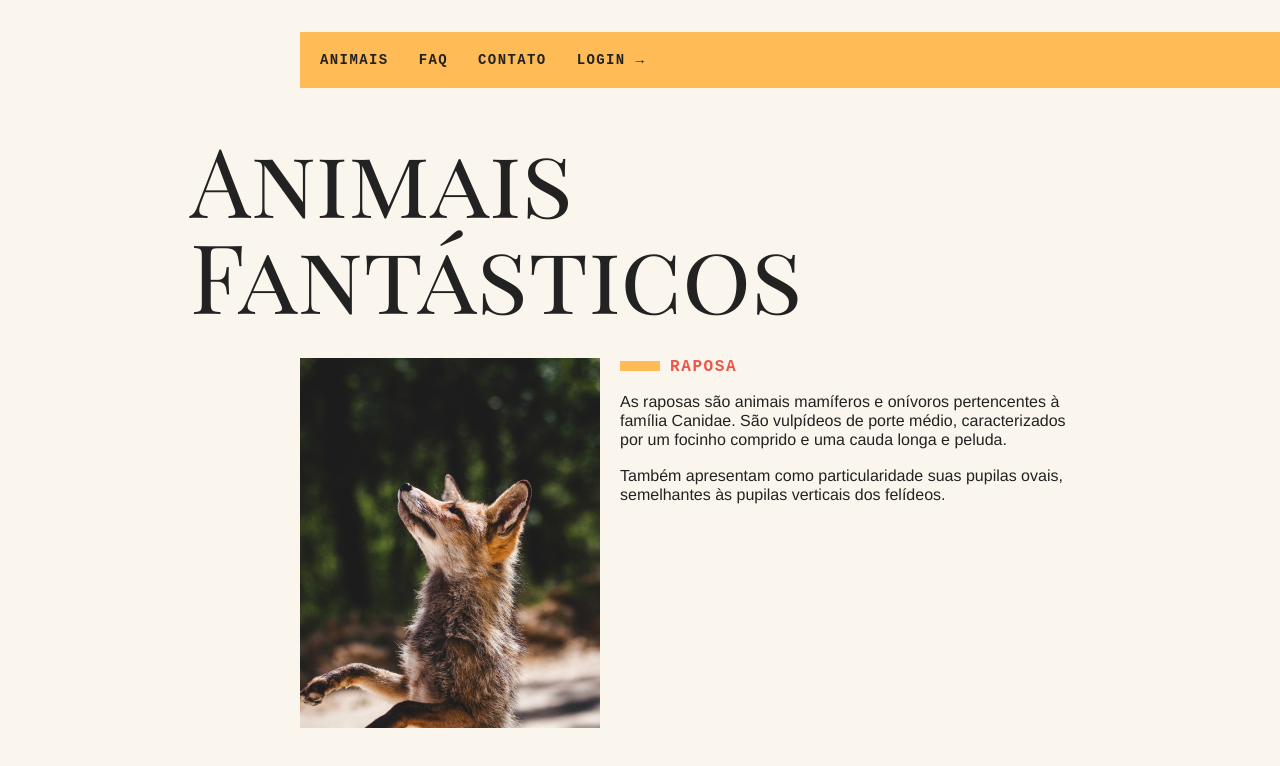
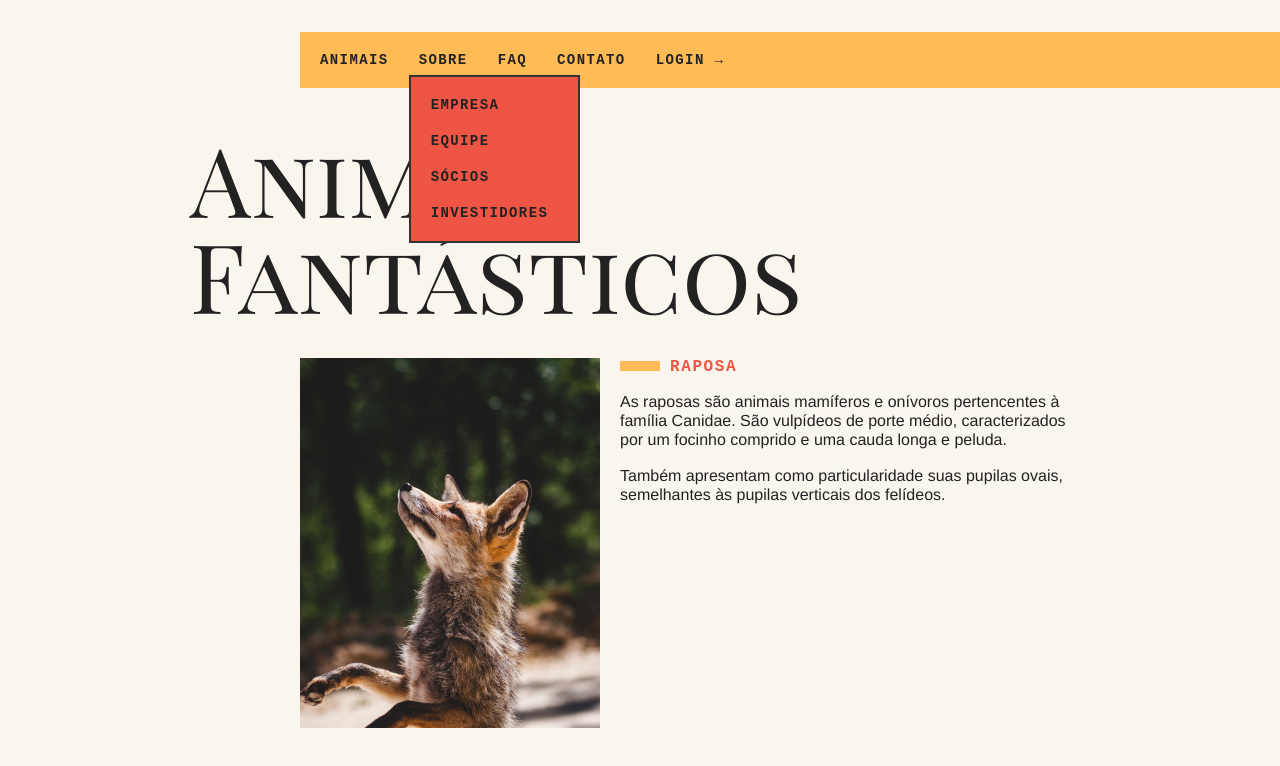
Before and after one commit to etizel/fantasticaanimals, a plain HTML site: page index.html in a window 1280 px wide. Shown: the top 766 px of the page. Drawn offline with Linux system fonts and the light colour scheme.

Commit message:
dropdown-menu

```diff
--- /dev/null
+++ b/css/dropdown-menu.css
@@ -0,0 +1,11 @@
+[data-dropdown] {
+position: relative;
+}
+
+.dropdown-menu {
+  position: absolute;
+  top: 33px;
+  background: #e54;
+  border: 2px solid #333;
+  z-index: 200;
+}
--- a/css/style.css
+++ b/css/style.css
@@ -1,3 +1,4 @@
 @import './geral.css';
 @import './modal.css';
-@import './tooltip.css'
+@import './tooltip.css';
+@import './dropdown-menu.css';
--- a/index.html
+++ b/index.html
@@ -16,6 +16,15 @@
     <nav class="menu" data-menu="suave">
       <ul>
         <li><a href="#animais">Animais</a></li>
+        <li data-dropdown>
+          <a href="sobre.html">Sobre</a>
+          <ul class="dropdown-menu">
+            <li><a href="empresa.html">Empresa</a></li>
+            <li><a href="equipe.html">Equipe</a></li>
+            <li><a href="socios.html">Sócios</a></li>
+            <li><a href="investidores.html">Investidores</a></li>
+          </ul>
+        </li>
         <li><a href="#faq">Faq</a></li>
         <li><a href="#contato">Contato</a></li>
         <li><a data-modal="abrir" href="login.html">Login →</a></li>
--- /dev/null
+++ b/js/modules/dropdown-menu.js
@@ -0,0 +1,3 @@
+export default function initDropDownMenu() {}
+
+console.log('ok');
--- a/js/script.js
+++ b/js/script.js
@@ -5,6 +5,7 @@ import initTabNav from './modules/tabnav.js';
 import * as teste from './modules/teste.js';
 import initModal from './modules/modal.js';
 import initToolTip from './modules/inittool.js';
+import initDropDownMenu from './modules/dropdown-menu.js';
 
 initScrollSuave();
 initAnimacaoScroll();
@@ -12,3 +13,4 @@ initAccordion();
 initTabNav();
 initModal();
 initToolTip();
+initDropDownMenu();
```
